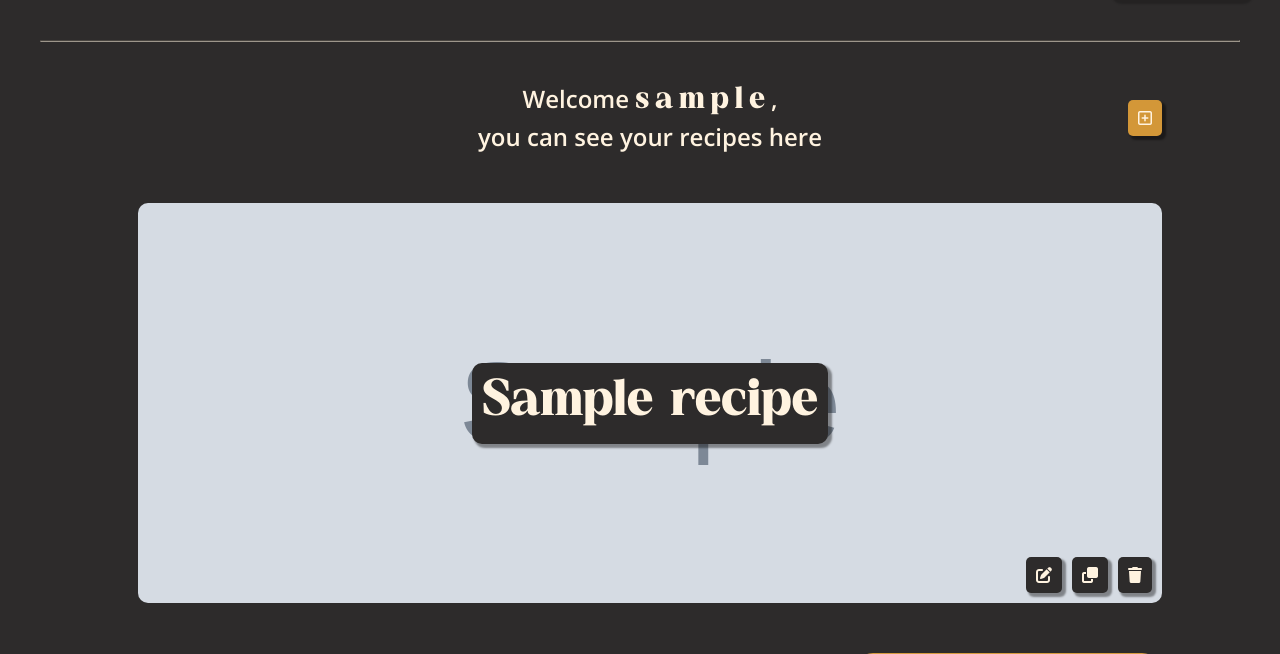
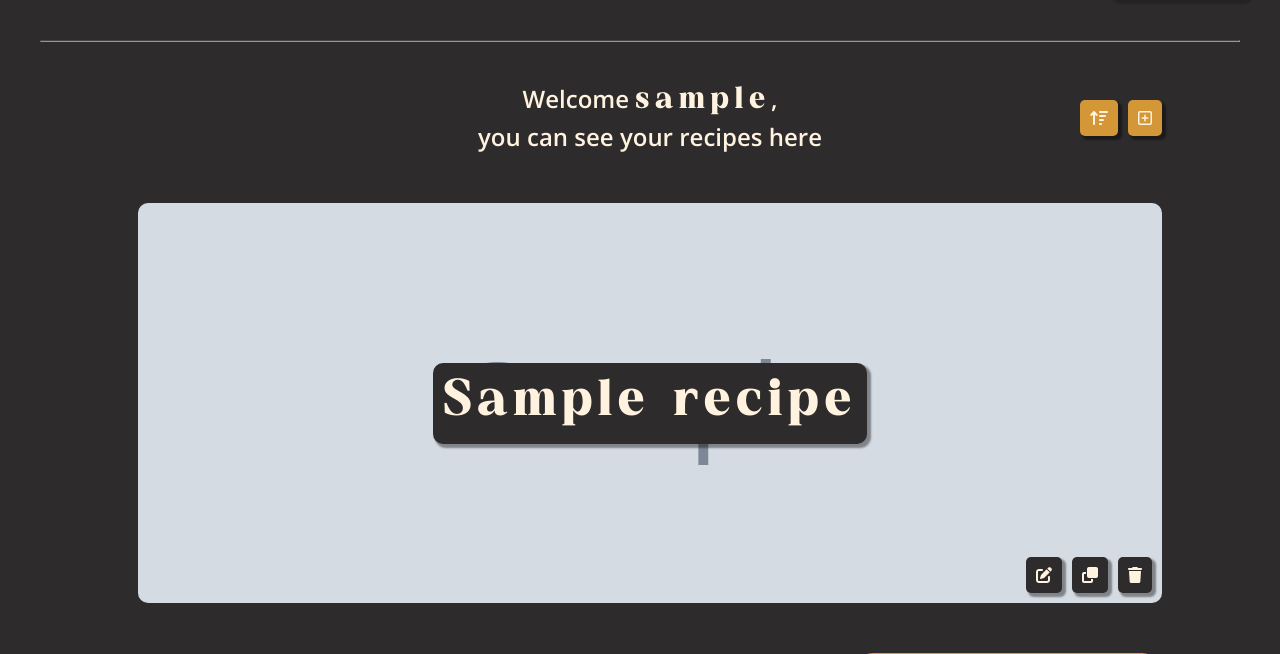
Before and after one commit to ethan-frot/Recipe-box, a PHP site: page /recipes.php?order=asc in a window 1280 px wide. Shown: the part 82-736 px from the top of the page. Run offline with PHP 8.4, Linux system fonts and the light colour scheme; the visitor is signed in with stand-in values (Sample User, id 1); tables that the repository leaves empty or names only in its code hold one stand-in row (values such as "Sample post"); grey boxes marked "Sample" are stand-in pictures; style sheets or scripts are compiled from the project's sources.

Commit message:
✨Add ORDER BY toggle button

```diff
--- a/src/recipes.php
+++ b/src/recipes.php
@@ -10,8 +10,12 @@ if (!isset($_SESSION['id'])) {
 <?php
 // Connect to db
 $connectDataBase = new PDO("mysql:host=db;dbname=recipes", "root", "admin");
+// Determine the current order direction
+$order = isset($_GET['order']) && $_GET['order'] === 'asc' ? 'asc' : 'desc';
+// Determine the opposite order
+$toggleOrder = $order === 'asc' ? 'desc' : 'asc';
 // Prepare request
-$request = $connectDataBase->prepare("SELECT * FROM recipes WHERE user_id = :user_id ORDER BY `id` DESC");
+$request = $connectDataBase->prepare("SELECT * FROM recipes WHERE user_id = :user_id ORDER BY `id` $order");
 // Bind params
 $request->bindParam(':user_id', $_SESSION['id']);
 // Execute request
@@ -25,7 +29,12 @@ $recipes = $request->fetchAll(PDO::FETCH_ASSOC);
         <div class="recipe-header-container">
             <h1 class="recipe-header-title">Welcome <span class="title"><?php echo $_SESSION['username'] ?></span>, <br>you
                 can see your recipes here</h1>
-            <a class="new-recipe-button" href="./new-recipe.php"><i class="fa-regular fa-square-plus"></i></a>
+                <div class="recipe-header-button-container">
+                    <a href="?order=<?php echo $toggleOrder; ?>" class="recipe-header-button">
+                        <?php echo $order === 'asc' ? '<i class="fa-solid fa-arrow-up-wide-short"></i>' : '<i class="fa-solid fa-arrow-down-short-wide"></i>'; ?>
+                    </a>
+                    <a class="recipe-header-button" href="./new-recipe.php"><i class="fa-regular fa-square-plus"></i></a>
+                </div>
         </div>
         <div class="recipes-container">
             <?php if (!$recipes) : ?>
--- a/src/styles/_recipes.scss
+++ b/src/styles/_recipes.scss
@@ -6,9 +6,14 @@
   min-width: 80vw;
   margin-bottom: 30px;
 
-  .new-recipe-button {
+  .recipe-header-button-container {
     position: absolute;
     right: 0;
+    display: flex;
+    gap: 10px;
+  }
+
+  .recipe-header-button {
     cursor: pointer;
     border-radius: 5px;
     background-color: #d39738;
@@ -72,6 +77,7 @@
   &-title {
     font-family: "Gatile";
     font-size: 50px;
+    letter-spacing: 6px;
     background-color: #2d2b2b;
     padding: 10px;
     border-radius: 10px;
```
